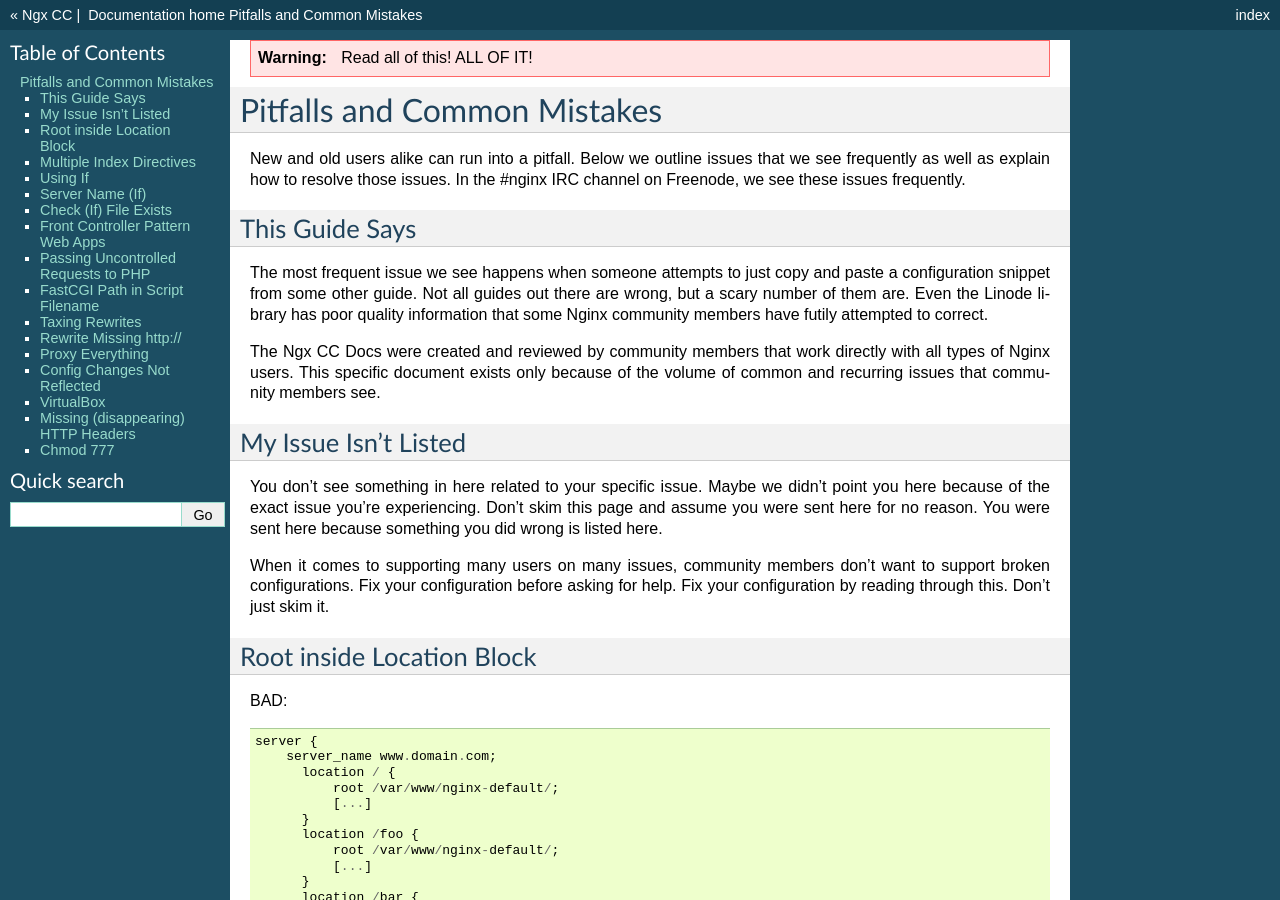
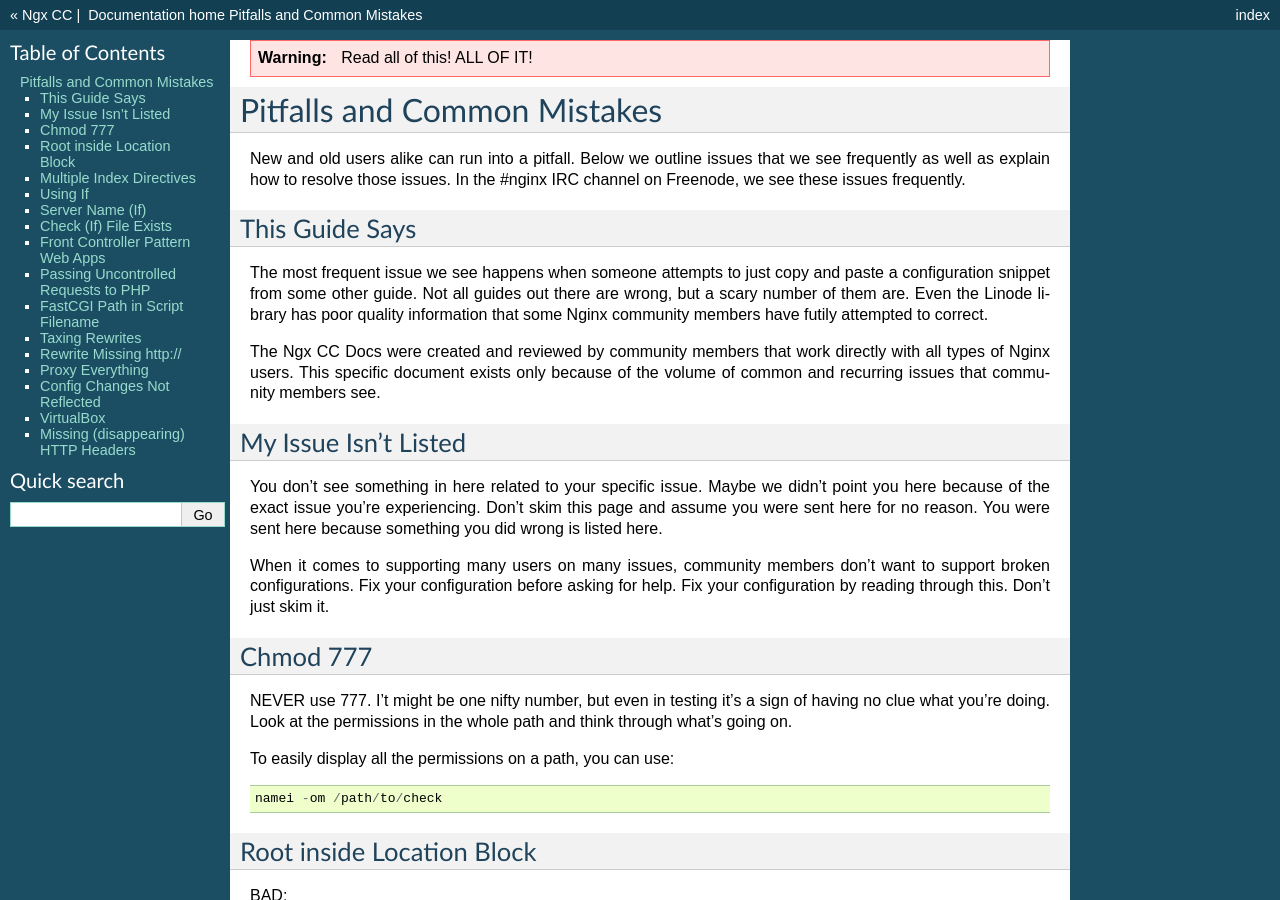
Before and after one commit to shimizukawa/docs-test, a Sphinx documentation site: the page built from source/topics/tutorials/config_pitfalls.rst, in a window 1280 px wide and 900 px high. Built offline with Sphinx 7.4.7, drawn with Linux system fonts in a browser that asks for light colours; some of the changed text lies outside the part shown.

Commit message:
Move chmod 777 to top of pitfalls list
I tend to see more chmod 777 pitfalls happening than the others, hence my moving it to the top of the list of pitfalls, underneath "My issue isn't listed".

```diff
--- a/source/topics/tutorials/config_pitfalls.rst
+++ b/source/topics/tutorials/config_pitfalls.rst
@@ -31,6 +31,17 @@ something you did wrong is listed here.
 When it comes to supporting many users on many issues, community members don't
 want to support broken configurations. Fix your configuration before asking for
 help. Fix your configuration by reading through this. Don't just skim it.
+
+Chmod 777
+---------
+
+NEVER use 777. I't might be one nifty number, but even in testing it's a sign of
+having no clue what you're doing. Look at the permissions in the whole path and
+think through what's going on.
+
+To easily display all the permissions on a path, you can use::
+
+    namei -om /path/to/check
 
 Root inside Location Block
 --------------------------
```
Also changed, not shown: other parts of source/topics/tutorials/config_pitfalls.rst (+0 -11 lines).
